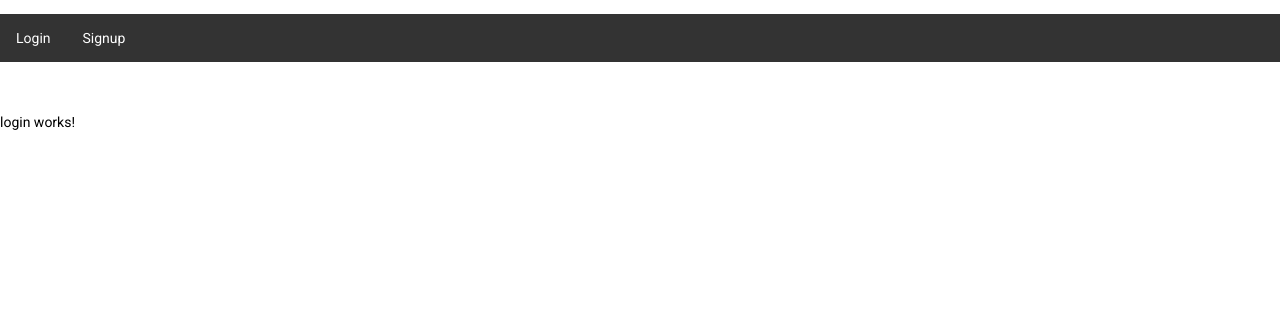
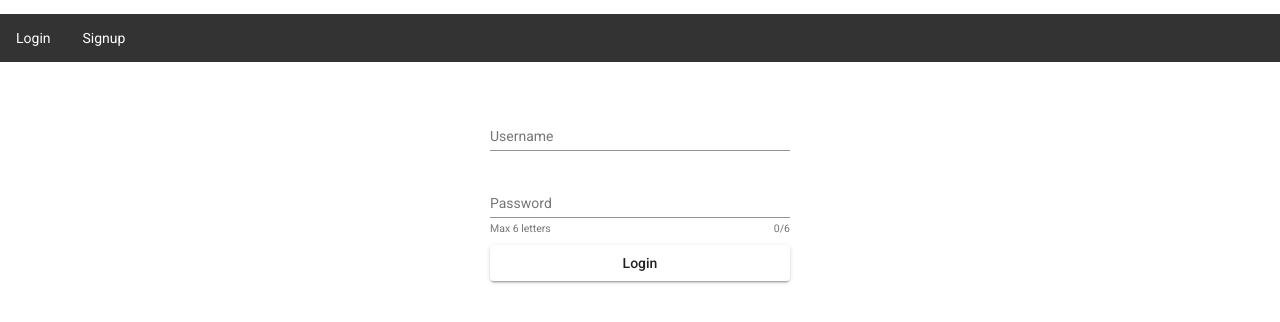
Before and after one commit to 2snufkin/fitness-tracker, an Angular app: page /login in a window 1280 px wide. Shown: the top 322 px of the page. Built offline with nearby package versions, Linux system fonts and the light colour scheme.

Commit message:
editing logging template

```diff
--- a/src/app/auth/login/login.component.css
+++ b/src/app/auth/login/login.component.css
@@ -0,0 +1,3 @@
+form{
+  width: 300px;
+}
--- a/src/app/auth/login/login.component.html
+++ b/src/app/auth/login/login.component.html
@@ -1 +1,16 @@
-<p>login works!</p>
+<section fxLayoutAlign="center center" >
+  <form #loginF="ngForm" (ngSubmit)="onLogin(loginF)" fxLayout="column" fxLayoutGap="10px" >
+<!--    username-->
+    <mat-form-field >
+      <mat-label>Username</mat-label>
+      <input matInput name="username" ngModel>
+    </mat-form-field>
+<!--    password-->
+    <mat-form-field hintLabel="Max 6 letters">
+      <mat-label>Password</mat-label>
+      <input maxlength="6" matInput name="password" type="password" ngModel #password>
+    <mat-hint align="end" > {{password.value?.length || 0}}/6</mat-hint>
+    </mat-form-field>
+    <button mat-raised-button type="submit">Login</button>
+  </form>
+</section>
--- a/src/app/auth/login/login.component.ts
+++ b/src/app/auth/login/login.component.ts
@@ -11,4 +11,8 @@ export class LoginComponent implements OnInit {
   ngOnInit(): void {
   }
 
+  onLogin(form: any) {
+    console.log(form)
+
+  }
 }
```
